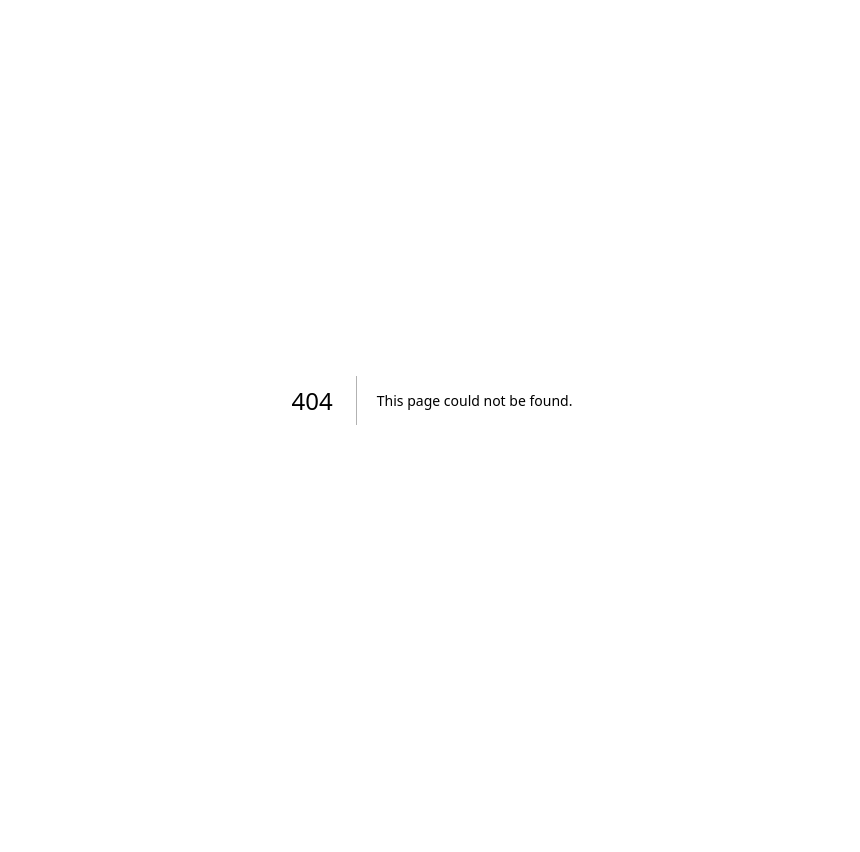
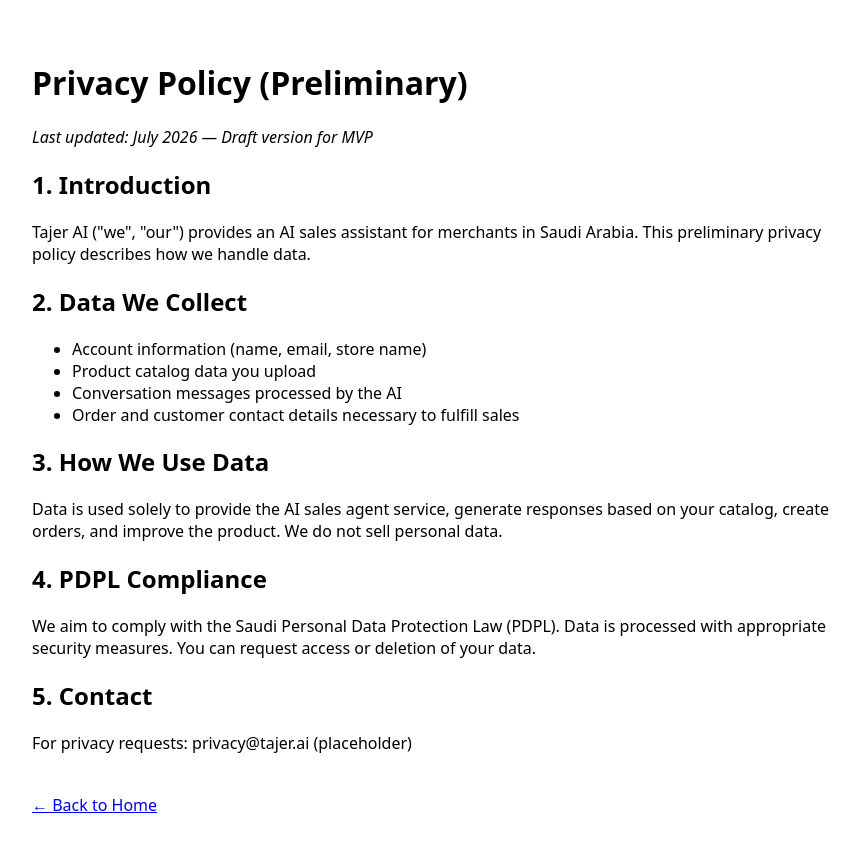
Before and after one commit to abdelhakbadda-lab/tajer-ai, a Next.js app: page /privacy in a window 1280 px wide. Before the commit this address had no page. Shown: the top 852 px of the page, without its empty margins (208-1068 px from the left). Before the commit the page ends 800 px from the top, so only its background shows below. Built offline with nearby package versions, Linux system fonts and the light colour scheme.

Commit message:
Add preliminary privacy policy page

```diff
--- /dev/null
+++ b/app/privacy/page.tsx
@@ -0,0 +1,30 @@
+export default function Privacy() {
+  return (
+    <div style={{ fontFamily: 'system-ui, sans-serif', maxWidth: '800px', margin: '0 auto', padding: '40px 24px' }}>
+      <h1>Privacy Policy (Preliminary)</h1>
+      <p><em>Last updated: July 2026 — Draft version for MVP</em></p>
+
+      <h2>1. Introduction</h2>
+      <p>Tajer AI ("we", "our") provides an AI sales assistant for merchants in Saudi Arabia. This preliminary privacy policy describes how we handle data.</p>
+
+      <h2>2. Data We Collect</h2>
+      <ul>
+        <li>Account information (name, email, store name)</li>
+        <li>Product catalog data you upload</li>
+        <li>Conversation messages processed by the AI</li>
+        <li>Order and customer contact details necessary to fulfill sales</li>
+      </ul>
+
+      <h2>3. How We Use Data</h2>
+      <p>Data is used solely to provide the AI sales agent service, generate responses based on your catalog, create orders, and improve the product. We do not sell personal data.</p>
+
+      <h2>4. PDPL Compliance</h2>
+      <p>We aim to comply with the Saudi Personal Data Protection Law (PDPL). Data is processed with appropriate security measures. You can request access or deletion of your data.</p>
+
+      <h2>5. Contact</h2>
+      <p>For privacy requests: privacy@tajer.ai (placeholder)</p>
+
+      <p style={{ marginTop: '40px' }}><a href="/">← Back to Home</a></p>
+    </div>
+  );
+}
```
